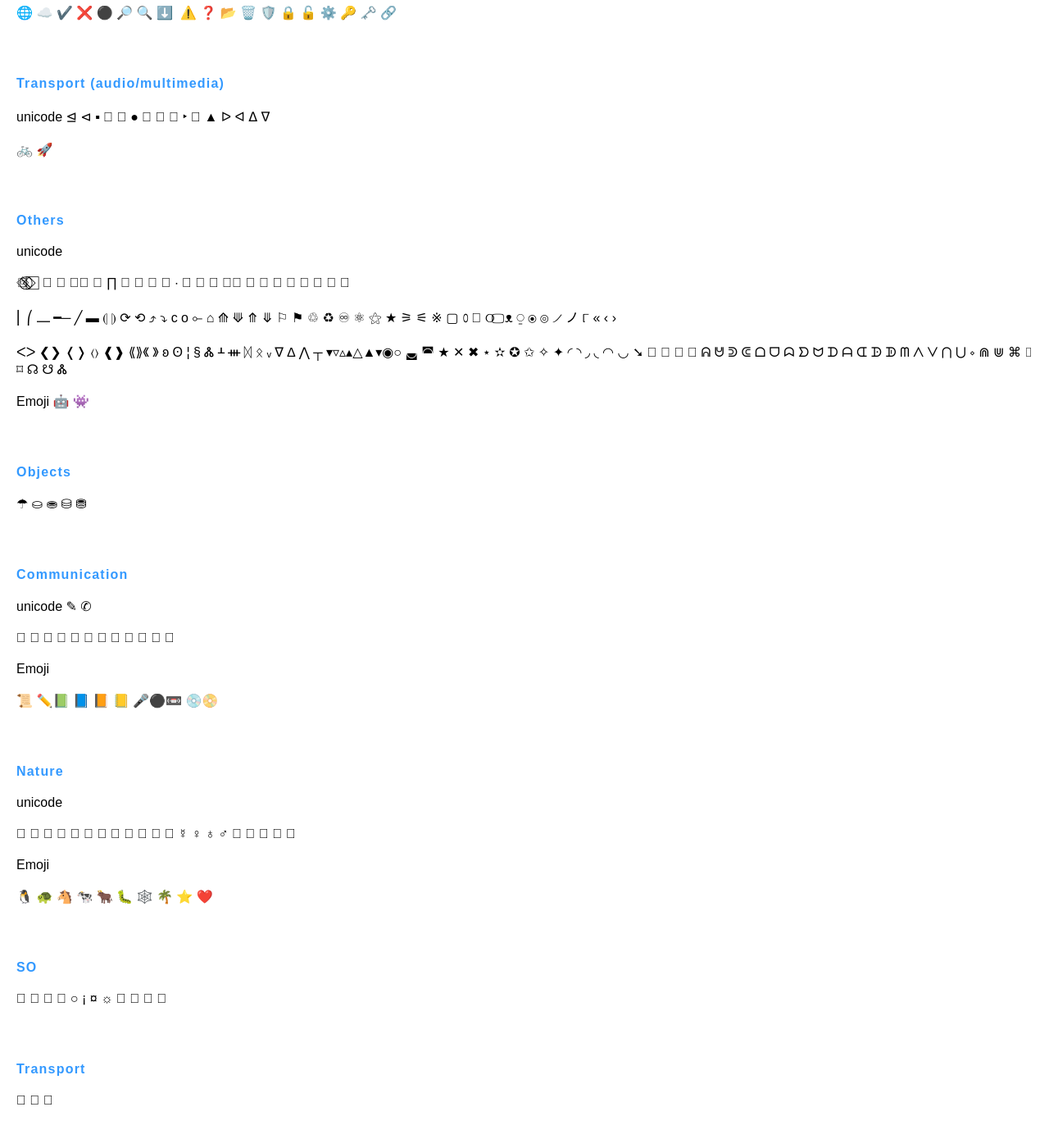
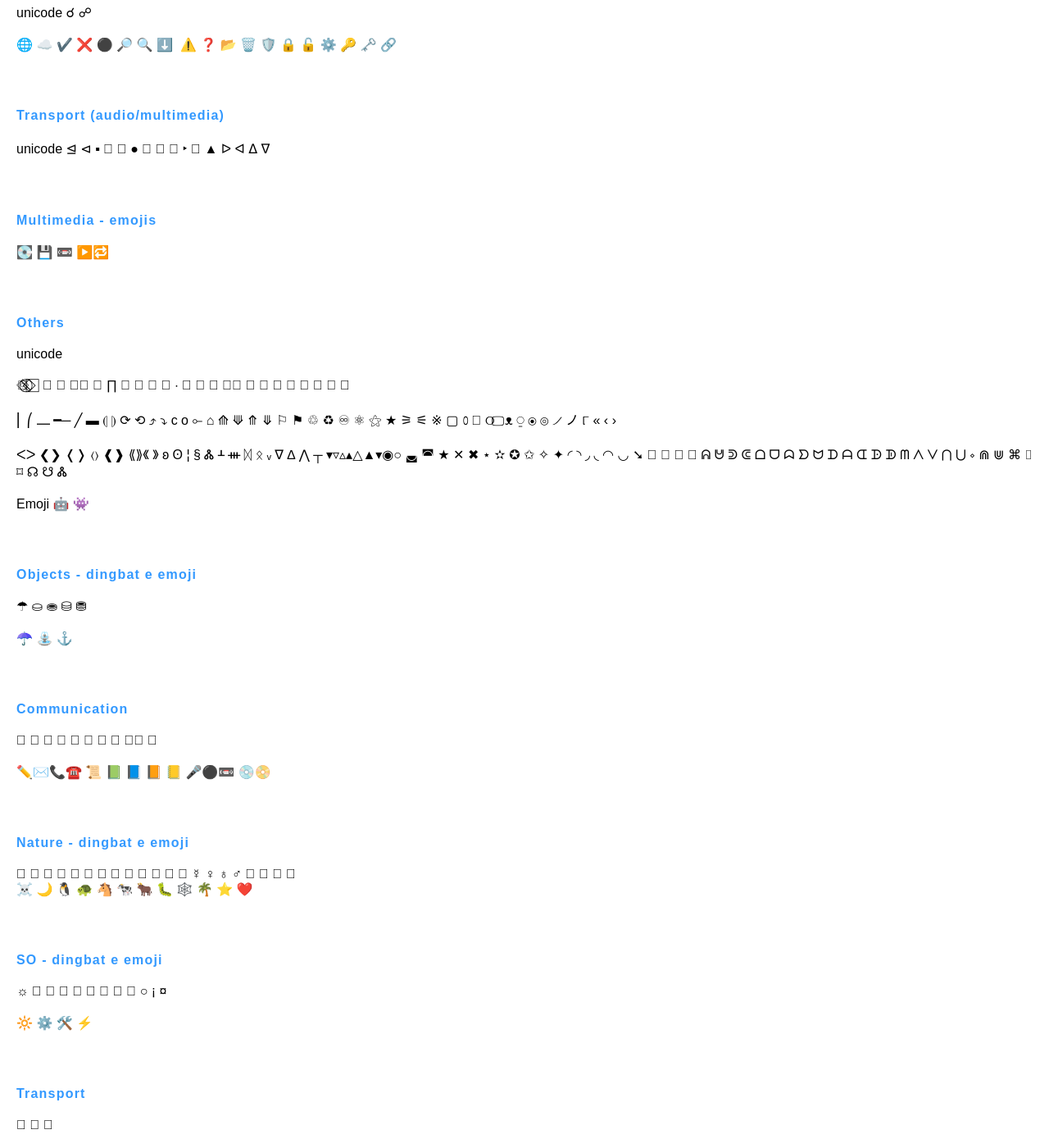
Before and after one commit to Joesynth/joesynth.github.io, a Jekyll site: the page built from _posts/2021-01-28-unicode.md, in a window 1280 px wide and 1400 px high, scrolled down 1522 px. Shown: the whole window at 82% size. Built offline with Jekyll 4.4.1, drawn with Linux system fonts in a browser that asks for light colours; some of the changed text lies outside the part shown.

Commit message:
Update 2021-01-28-unicode.md

```diff
--- a/_posts/2021-01-28-unicode.md
+++ b/_posts/2021-01-28-unicode.md
@@ -1,4 +1,6 @@
 # Unicode
+
+⚠️ No contexto de design, dingbat age como uma letra (pode ser pintada), enquanto emoji já é colorido.
 
 ## Dingbats (Símbolos de Texto)
 
@@ -50,7 +52,10 @@
 
 unicode ⊴ ⊲ ▪  ⏏ ● ⊳ ⊵  ‣ ▶ ▲ ᐅ ᐊ ᐃ ᐁ
 
-🚲️ 🚀
+
+#### Multimedia - emojis
+
+💽️ ️💾 📼️	▶️🔁️
 
 #### Others
 
@@ -74,36 +79,36 @@
 
 Emoji 🤖️ 👾
 
-#### Objects
+#### Objects - dingbat e emoji
 
 ☂ ⛀ ⛂ ⛁ ⛃
 
+☂️ ⛲ ⚓️
+
 #### Communication
 
-unicode ✎ ✆
+✎ ✉ ✆ ☎ ☏      
 
-✆   ☎ ☏ ☎ ☏    ✉    
+✏️✉️📞☎️ 📜	📗️ 📘️ 📙️ 📒️		🎤️⚫️📼️		💿️📀️
 
-Emoji
+#### Nature - dingbat e emoji
 
-📜		✏️📗️ 📘️ 📙️ 📒️		🎤️⚫️📼️		💿️📀️
+☠ ☽ ☀ ★ ☆ ✫ ✪ ✩ ✳ ✴ ✵ ✷ ✸ ☿ ♀ ♁ ♂     ☆
+☠️ 🌙 🐧 🐢 🐴 🐄️ 🐂️ 🐛️ 🕸️	🌴️		⭐ ❤️
 
-#### Nature
-unicode
+#### SO - dingbat e emoji
 
-☽ ☀ ★ ☆ ✫ ✪ ✩ ✳ ✴ ✵ ✷ ✸ ☿ ♀ ♁ ♂     ☆ ☠
+☼ ⚠ ⚙ ❊ ✼    ☀ ○ ¡ ¤
 
-Emoji
-
-🐧 🐢 🐴 🐄️ 🐂️ 🐛️ 🕸️	🌴️		⭐ ❤️
-
-#### SO
-
-   ☀ ○ ¡ ¤ ☼ ⚠ ⚙ ❊ ✼
+🔆 ⚙️ 🛠️️️ ⚡
 
 #### Transport
 
   
+
+#### Transport - emoji
+
+🚲️ 🚀
 
 #### Game
 
@@ -207,7 +212,7 @@
 
 💊️ 📷️ 💰 💲 ⏰ ⚒️ 🎈️
 
-#### Smileys, people, hand, body
+#### Smileys, people, hand, body - dingbat e emoji
 
 ☺ ☹ ☻
 
```
Also changed, not shown: other parts of _posts/2021-01-28-unicode.md (+0 -9 lines).
